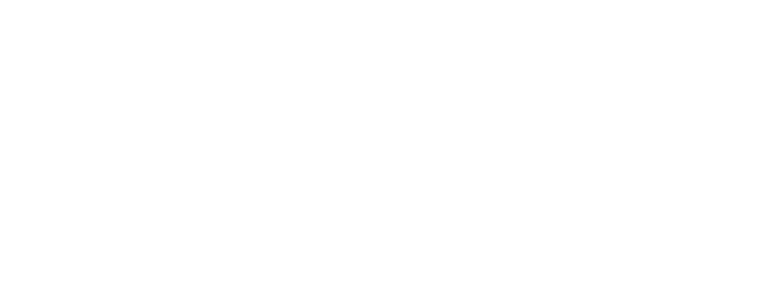
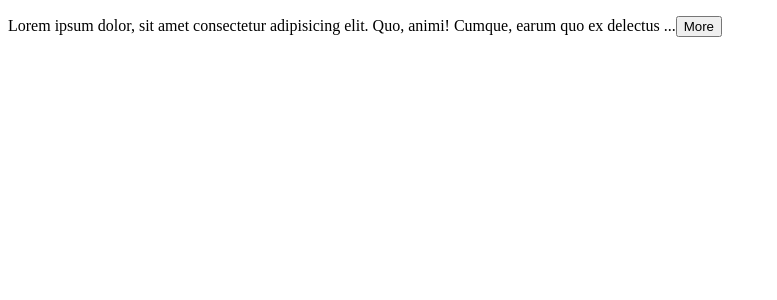
Before and after one commit to AnnLP2/react_course, a React (Vite) app: page / in a window 1280 px wide. Shown: the top 300 px of the page, without its empty margins (0-777 px from the left). Built offline with nearby package versions, Linux system fonts and the light colour scheme.

Commit message:
lesson 46 expandable text

```diff
--- a/src/App.tsx
+++ b/src/App.tsx
@@ -1,18 +1,23 @@
-import { useState } from "react";
+import ExpandableText from "./components/ExpandableText";
 
 function App() {
-  const [game, setGame] = useState({
-    id: 1,
-    player: {
-      name: "John",
-    },
-  });
-
-  const handleClick = () => {
-    setGame({ ...game, player: { ...game.player, name: "Bob" } });
-  };
-
-  return <div></div>;
+  return (
+    <div>
+      <ExpandableText>
+        Lorem ipsum dolor, sit amet consectetur adipisicing elit. Quo, animi!
+        Cumque, earum quo ex delectus nihil repellendus pariatur non possimus,
+        accusamus sapiente unde. Quaerat consequatur ut eligendi in, temporibus
+        iure nesciunt vitae maiores suscipit quibusdam tempore. Quisquam maiores
+        vitae molestiae id qui, laborum distinctio. Cumque sunt asperiores
+        eveniet qui a et officiis vel quaerat consequuntur, facilis suscipit
+        maxime numquam ut ab rem reprehenderit quisquam explicabo non autem ea!
+        Molestias accusantium quos alias error quia qui ipsum aliquam deserunt
+        eos sapiente enim consequatur dolorem corrupti, esse id, nostrum a.
+        Veniam obcaecati officia dolorum perspiciatis eveniet ipsam nesciunt
+        iste quisquam. A, aspernatur?
+      </ExpandableText>
+    </div>
+  );
 }
 
 export default App;
--- /dev/null
+++ b/src/components/ExpandableText.tsx
@@ -0,0 +1,24 @@
+import { useState } from "react";
+
+interface Props {
+  children: string;
+  maxChars?: number;
+}
+
+const ExpandableText = ({ children, maxChars = 100 }: Props) => {
+  const [isExpanded, setExpanded] = useState(false);
+
+  if (children.length <= maxChars) return <p>{children}</p>;
+
+  const text = isExpanded ? children : children.substring(0, maxChars);
+  return (
+    <p>
+      {text}...
+      <button onClick={() => setExpanded(!isExpanded)}>
+        {isExpanded ? "Less" : "More"}
+      </button>
+    </p>
+  );
+};
+
+export default ExpandableText;
```
